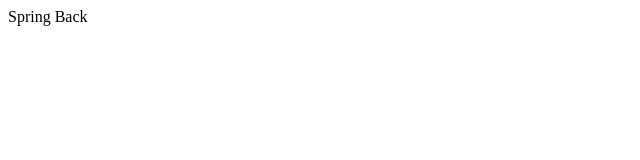
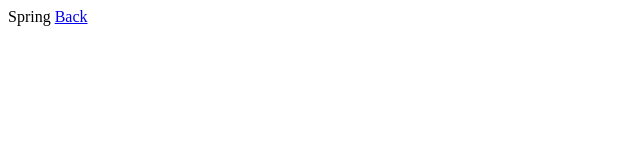
Before and after one commit to SparkyFoxer/sparkyfoxer.github.io, a plain HTML site: page spring.html in a window 1280 px wide. Shown: the full height of the page, 0-640 px from the left. Drawn offline with Linux system fonts and the light colour scheme.

Commit message:
spring.html

```diff
--- a/spring.html
+++ b/spring.html
@@ -6,5 +6,5 @@
 </head>
 
 <body>
-Back<a href="index.html"></a>
+    <a href="index.html">Back</a>
 </body>
```
